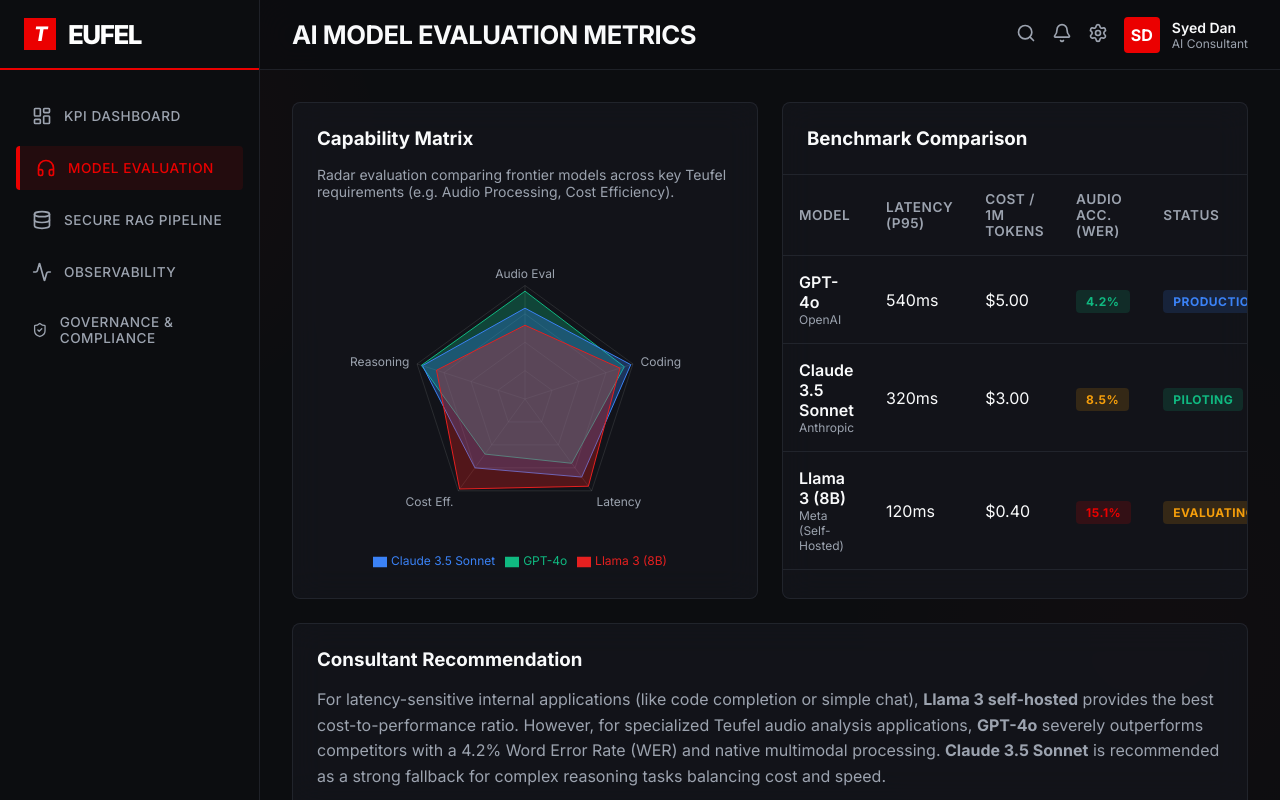
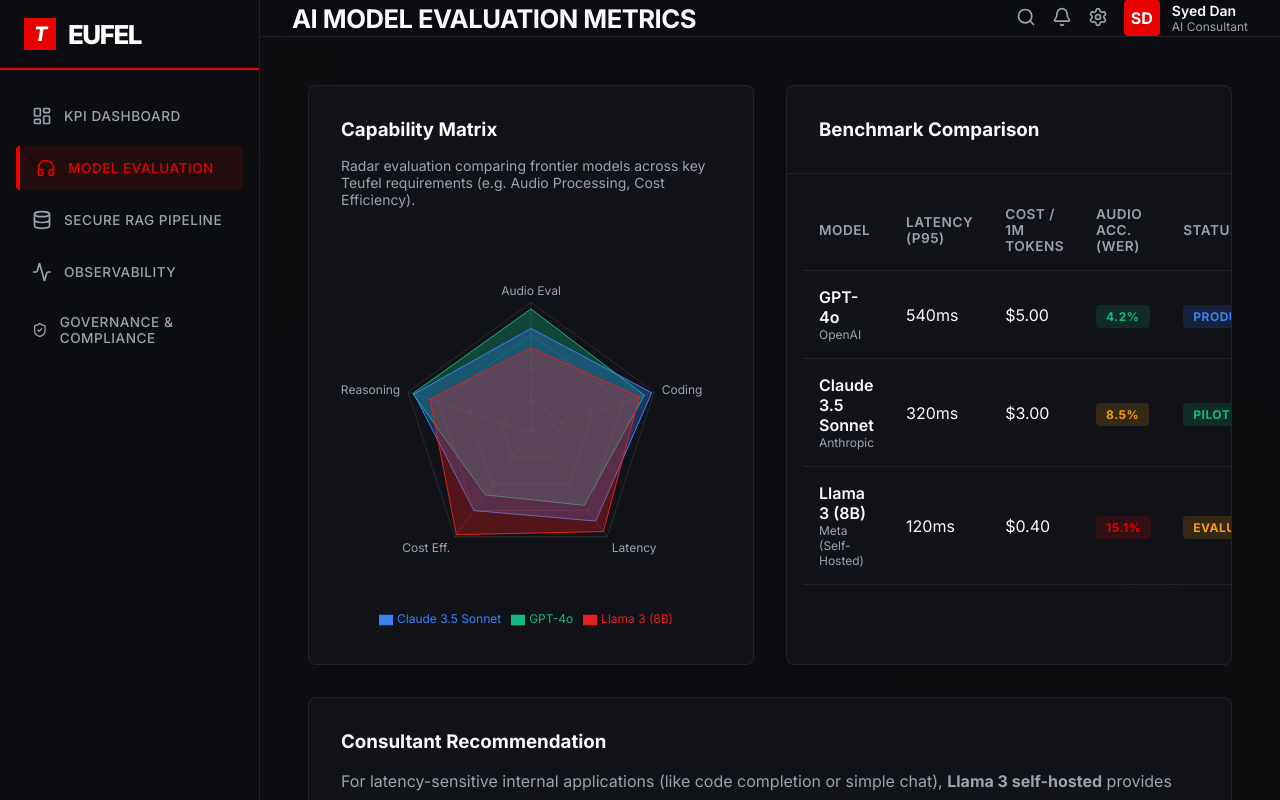
Before and after one commit to Syeddan08/teufel-ai-demo, a React (Vite) app: page /teufel-ai-demo/evaluation in a window 1280 px wide. Built offline with nearby package versions, Linux system fonts and the light colour scheme.

Commit message:
UI scaling: Expand grids, expand chart flex containers to use max height effectively

```diff
--- a/src/index.css
+++ b/src/index.css
@@ -180,7 +180,19 @@ button { cursor: pointer; border: none; background: none; font-family: inherit;
 }
 
 /* Base layouts */
-.page-container { flex: 1; padding: 32px; overflow-y: auto; position: relative; }
+.page-container {
+  flex: 1;
+  padding: 48px;
+  overflow-y: auto;
+  position: relative;
+  display: flex;
+  flex-direction: column;
+  gap: 32px;
+  min-height: 100%;
+  max-width: 1600px;
+  margin: 0 auto;
+  width: 100%;
+}
 
 .btn {
   padding: 10px 20px;
@@ -203,10 +215,10 @@ button { cursor: pointer; border: none; background: none; font-family: inherit;
 .btn-outline:hover { background: rgba(255, 255, 255, 0.05); border-color: var(--text-muted); }
 
 /* Grid Layouts */
-.grid-cols-1 { display: grid; grid-template-columns: repeat(1, 1fr); gap: 24px; }
-.grid-cols-2 { display: grid; grid-template-columns: repeat(2, 1fr); gap: 24px; }
-.grid-cols-3 { display: grid; grid-template-columns: repeat(3, 1fr); gap: 24px; }
-.grid-cols-4 { display: grid; grid-template-columns: repeat(4, 1fr); gap: 24px; }
+.grid-cols-1 { display: grid; grid-template-columns: repeat(1, 1fr); gap: 32px; }
+.grid-cols-2 { display: grid; grid-template-columns: repeat(2, 1fr); gap: 32px; flex: 1; }
+.grid-cols-3 { display: grid; grid-template-columns: repeat(3, 1fr); gap: 32px; }
+.grid-cols-4 { display: grid; grid-template-columns: repeat(4, 1fr); gap: 32px; }
 
 /* Dashboard Cards */
 .kpi-card { padding: 24px; display: flex; flex-direction: column; gap: 12px; }
--- a/src/pages/Dashboard.jsx
+++ b/src/pages/Dashboard.jsx
@@ -18,7 +18,7 @@ const Dashboard = () => {
       <Header title="Business KPI Dashboard" />
       <div className="page-container">
 
-        <div className="grid-cols-4 mb-6">
+        <div className="grid-cols-4">
           <div className="glass-panel kpi-card">
             <div className="kpi-header">
               <span>R&D Efficiency Gain</span>
@@ -55,9 +55,9 @@ const Dashboard = () => {
 
         <div className="grid-cols-2">
           {/* Chart 1: ROI over time */}
-          <div className="glass-panel p-6">
+          <div className="glass-panel p-6" style={{ display: 'flex', flexDirection: 'column' }}>
             <h3 className="mb-4 text-main">Hardware DSP Dev Savings vs AI expenditure</h3>
-            <div style={{ height: 300, width: '100%', minHeight: 300 }}>
+            <div style={{ flex: 1, width: '100%', minHeight: 400 }}>
               <ResponsiveContainer width="100%" height="100%">
                 <AreaChart data={roiData} margin={{ top: 10, right: 30, left: 0, bottom: 0 }}>
                   <defs>
@@ -82,9 +82,9 @@ const Dashboard = () => {
           </div>
 
           {/* Chart 2: Adoption by Department */}
-          <div className="glass-panel p-6">
+          <div className="glass-panel p-6" style={{ display: 'flex', flexDirection: 'column' }}>
             <h3 className="mb-4 text-main">AI Workload Distribution</h3>
-            <div style={{ height: 300, width: '100%', minHeight: 300 }}>
+            <div style={{ flex: 1, width: '100%', minHeight: 400 }}>
               <ResponsiveContainer width="100%" height="100%">
                 <BarChart data={[
                   { name: 'DSP Firmware', calls: 4000 },
--- a/src/pages/Governance.jsx
+++ b/src/pages/Governance.jsx
@@ -8,7 +8,7 @@ const Governance = () => {
       <Header title="Governance & Compliance Checker" />
       <div className="page-container">
 
-        <div className="flex gap-4 mb-6">
+        <div className="flex gap-4">
           <div className="glass-panel p-6 flex flex-col items-center justify-center gap-2" style={{ flex: 1 }}>
             <Shield size={32} color="#10b981" />
             <div className="text-xl" style={{ fontWeight: 600 }}>EU AI Act</div>
@@ -29,7 +29,7 @@ const Governance = () => {
           </div>
         </div>
 
-        <div className="grid-cols-2">
+        <div className="grid-cols-2" style={{ flex: 1 }}>
           {/* AI Act Checklist */}
           <div className="glass-panel p-6">
             <h3 className="mb-4 text-main flex items-center gap-2"><CheckSquare size={20} /> EU AI Act Compliance Checklist</h3>
--- a/src/pages/ModelEvaluation.jsx
+++ b/src/pages/ModelEvaluation.jsx
@@ -17,11 +17,11 @@ const ModelEvaluation = () => {
       <Header title="AI Model Evaluation Metrics" />
       <div className="page-container">
 
-        <div className="grid-cols-2 mb-6">
-          <div className="glass-panel" style={{ padding: '24px' }}>
+        <div className="grid-cols-2" style={{ flex: 1 }}>
+          <div className="glass-panel" style={{ padding: '32px', display: 'flex', flexDirection: 'column' }}>
             <h3 className="mb-4 text-main">Capability Matrix</h3>
             <p className="text-muted text-sm mb-6">Radar evaluation comparing frontier models across key Teufel requirements (e.g. Audio Processing, Cost Efficiency).</p>
-            <div style={{ height: '350px' }}>
+            <div style={{ flex: 1, minHeight: 400 }}>
               <ResponsiveContainer width="100%" height="100%">
                 <RadarChart cx="50%" cy="50%" outerRadius="70%" data={radarData}>
                   <PolarGrid stroke="rgba(255,255,255,0.1)" />
@@ -37,10 +37,11 @@ const ModelEvaluation = () => {
             </div>
           </div>
 
-          <div className="glass-panel" style={{ overflow: 'hidden' }}>
-            <div style={{ padding: '24px', borderBottom: '1px solid var(--panel-border)' }}>
+          <div className="glass-panel" style={{ overflow: 'hidden', display: 'flex', flexDirection: 'column' }}>
+            <div style={{ padding: '32px', borderBottom: '1px solid var(--panel-border)' }}>
               <h3 className="text-main">Benchmark Comparison</h3>
             </div>
+            <div style={{ flex: 1, padding: '16px' }}>
             <table className="data-table">
               <thead>
                 <tr>
@@ -84,10 +85,11 @@ const ModelEvaluation = () => {
                 </tr>
               </tbody>
             </table>
+            </div>
           </div>
         </div>
 
-        <div className="glass-panel" style={{ padding: '24px' }}>
+        <div className="glass-panel" style={{ padding: '32px' }}>
             <h3 className="mb-4 text-main">Consultant Recommendation</h3>
             <p className="text-muted" style={{ lineHeight: 1.6 }}>
               For latency-sensitive internal applications (like code completion or simple chat), <strong>Llama 3 self-hosted</strong> provides the best cost-to-performance ratio. However, for specialized Teufel audio analysis applications, <strong>GPT-4o</strong> severely outperforms competitors with a 4.2% Word Error Rate (WER) and native multimodal processing. <strong>Claude 3.5 Sonnet</strong> is recommended as a strong fallback for complex reasoning tasks balancing cost and speed.
--- a/src/pages/Observability.jsx
+++ b/src/pages/Observability.jsx
@@ -25,7 +25,7 @@ const Observability = () => {
       <Header title="Observability & Telemetry" />
       <div className="page-container">
 
-        <div className="flex justify-between items-center mb-6">
+        <div className="flex justify-between items-center">
           <div className="flex gap-4">
             <div className="badge badge-success flex items-center gap-1"><Server size={14} /> Systems Operational</div>
             <div className="badge badge-warning flex items-center gap-1"><AlertTriangle size={14} /> 1 Warning (GPT-4o Audio Tuning Latency)</div>
@@ -33,11 +33,11 @@ const Observability = () => {
           <button className="btn btn-outline"><Filter size={16} /> Filter by Model</button>
         </div>
 
-        <div className="grid-cols-2 mb-6">
+        <div className="grid-cols-2" style={{ flex: 1 }}>
           {/* Latency Chart */}
-          <div className="glass-panel p-6">
+          <div className="glass-panel p-6" style={{ display: 'flex', flexDirection: 'column' }}>
             <h3 className="mb-4 text-main flex items-center gap-2" style={{ textTransform: 'uppercase' }}><Eye size={18} /> API Latency (ms) - Last 30 mins</h3>
-            <div style={{ height: 300 }}>
+            <div style={{ flex: 1, width: '100%', minHeight: 400 }}>
               <ResponsiveContainer width="100%" height="100%">
                 <LineChart data={latencyData}>
                   <CartesianGrid strokeDasharray="3 3" stroke="rgba(255,255,255,0.05)" />
@@ -53,9 +53,9 @@ const Observability = () => {
           </div>
 
           {/* Error Rates */}
-          <div className="glass-panel p-6">
+          <div className="glass-panel p-6" style={{ display: 'flex', flexDirection: 'column' }}>
             <h3 className="mb-4 text-main flex items-center gap-2" style={{ textTransform: 'uppercase' }}><AlertTriangle size={18} /> Error Rates by Endpoint</h3>
-            <div style={{ height: 300 }}>
+            <div style={{ flex: 1, width: '100%', minHeight: 400 }}>
               <ResponsiveContainer width="100%" height="100%">
                 <BarChart data={errorData} layout="vertical">
                   <CartesianGrid strokeDasharray="3 3" stroke="rgba(255,255,255,0.05)" horizontal={false} />
@@ -70,7 +70,7 @@ const Observability = () => {
         </div>
 
         <div className="glass-panel" style={{ overflow: 'hidden' }}>
-          <div style={{ padding: '24px', borderBottom: '1px solid var(--panel-border)' }}>
+          <div style={{ padding: '32px', borderBottom: '1px solid var(--panel-border)' }}>
             <h3 className="text-main" style={{ textTransform: 'uppercase' }}>Recent System Logs</h3>
           </div>
           <table className="data-table" style={{ fontSize: '0.85rem' }}>
```
